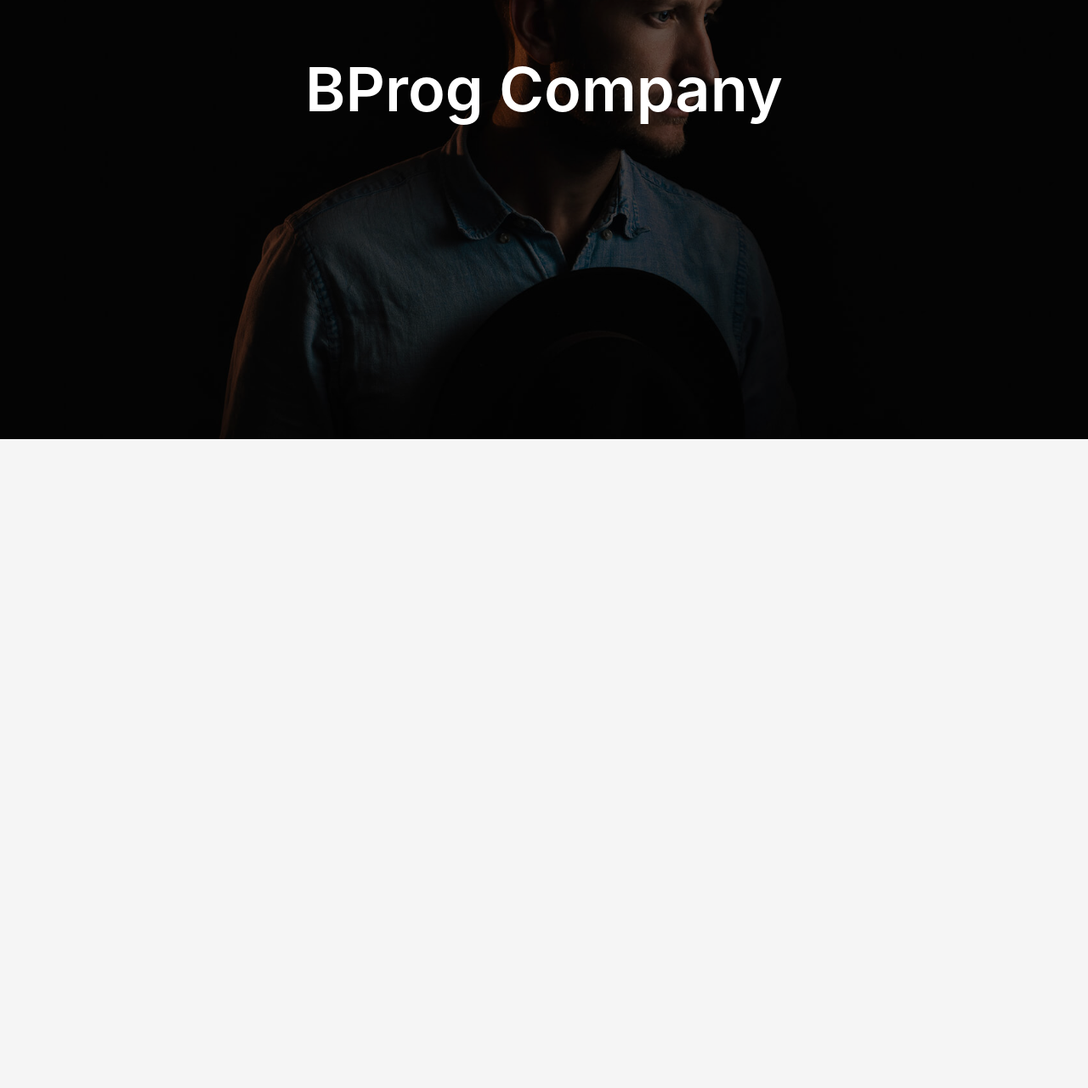
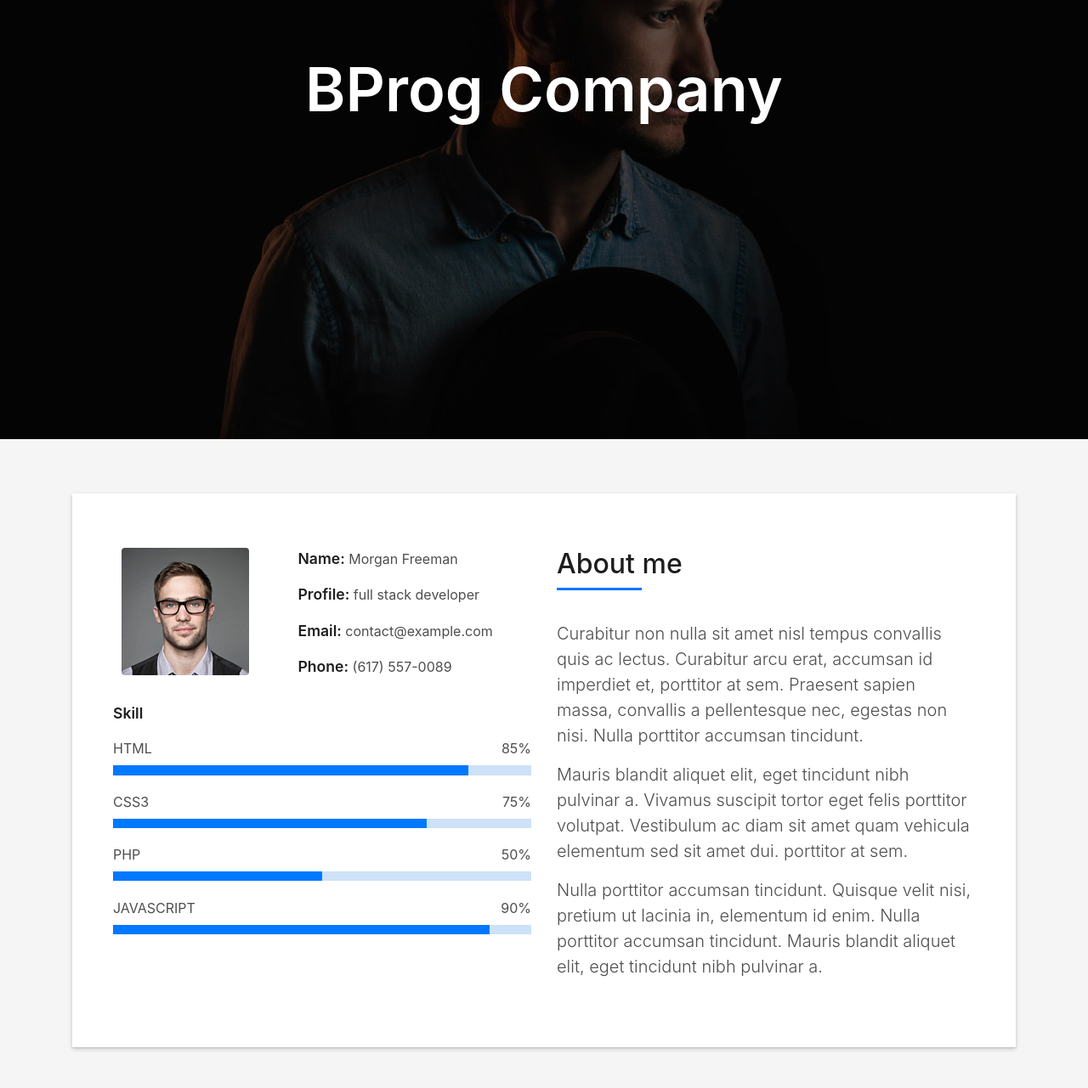
Before and after one commit to Angga-LWA/Web-Portofolio, a plain HTML site: page YogaBlog/Frontend/index.html in a window 1280 px wide. Shown: the part 283-1564 px from the top of the page at 85% size. Before the commit the page ends 800 px from the top, so only its background shows below. Drawn offline with Linux system fonts and the light colour scheme.

Commit message:
update index.html frontend
update about me

```diff
--- a/YogaBlog/Frontend/index.html
+++ b/YogaBlog/Frontend/index.html
@@ -80,3 +80,81 @@
       </div>
     </div>
   <!--/ Intro Skew End /-->
+
+  <section id="about" class="about-mf sect-pt4 route">
+    <div class="container">
+      <div class="row">
+        <div class="col-sm-12">
+          <div class="box-shadow-full">
+            <div class="row">
+              <div class="col-md-6">
+                <div class="row">
+                  <div class="col-sm-6 col-md-5">
+                    <div class="about-img">
+                      <img src="img/testimonial-2.jpg" class="img-fluid rounded b-shadow-a" alt="">
+                    </div>
+                  </div>
+                  <div class="col-sm-6 col-md-7">
+                    <div class="about-info">
+                      <p><span class="title-s">Name: </span> <span>Morgan Freeman</span></p>
+                      <p><span class="title-s">Profile: </span> <span>full stack developer</span></p>
+                      <p><span class="title-s">Email: </span> <span>contact@example.com</span></p>
+                      <p><span class="title-s">Phone: </span> <span>(617) 557-0089</span></p>
+                    </div>
+                  </div>
+                </div>
+                <div class="skill-mf">
+                  <p class="title-s">Skill</p>
+                  <span>HTML</span> <span class="pull-right">85%</span>
+                  <div class="progress">
+                    <div class="progress-bar" role="progressbar" style="width: 85%;" aria-valuenow="85" aria-valuemin="0"
+                      aria-valuemax="100"></div>
+                  </div>
+                  <span>CSS3</span> <span class="pull-right">75%</span>
+                  <div class="progress">
+                    <div class="progress-bar" role="progressbar" style="width: 75%" aria-valuenow="75" aria-valuemin="0"
+                      aria-valuemax="100"></div>
+                  </div>
+                  <span>PHP</span> <span class="pull-right">50%</span>
+                  <div class="progress">
+                    <div class="progress-bar" role="progressbar" style="width: 50%" aria-valuenow="50" aria-valuemin="0"
+                      aria-valuemax="100"></div>
+                  </div>
+                  <span>JAVASCRIPT</span> <span class="pull-right">90%</span>
+                  <div class="progress">
+                    <div class="progress-bar" role="progressbar" style="width: 90%" aria-valuenow="90" aria-valuemin="0"
+                      aria-valuemax="100"></div>
+                  </div>
+                </div>
+              </div>
+              <div class="col-md-6">
+                <div class="about-me pt-4 pt-md-0">
+                  <div class="title-box-2">
+                    <h5 class="title-left">
+                      About me
+                    </h5>
+                  </div>
+                  <p class="lead">
+                    Curabitur non nulla sit amet nisl tempus convallis quis ac lectus. Curabitur arcu erat, accumsan id
+                    imperdiet et, porttitor
+                    at sem. Praesent sapien massa, convallis a pellentesque nec, egestas non nisi. Nulla
+                    porttitor accumsan tincidunt.
+                  </p>
+                  <p class="lead">
+                    Mauris blandit aliquet elit, eget tincidunt nibh pulvinar a. Vivamus suscipit tortor eget felis
+                    porttitor volutpat. Vestibulum
+                    ac diam sit amet quam vehicula elementum sed sit amet dui. porttitor at sem.
+                  </p>
+                  <p class="lead">
+                    Nulla porttitor accumsan tincidunt. Quisque velit nisi, pretium ut lacinia in, elementum id enim.
+                    Nulla porttitor accumsan
+                    tincidunt. Mauris blandit aliquet elit, eget tincidunt nibh pulvinar a.
+                  </p>
+                </div>
+              </div>
+            </div>
+          </div>
+        </div>
+      </div>
+    </div>
+  </section>
```
